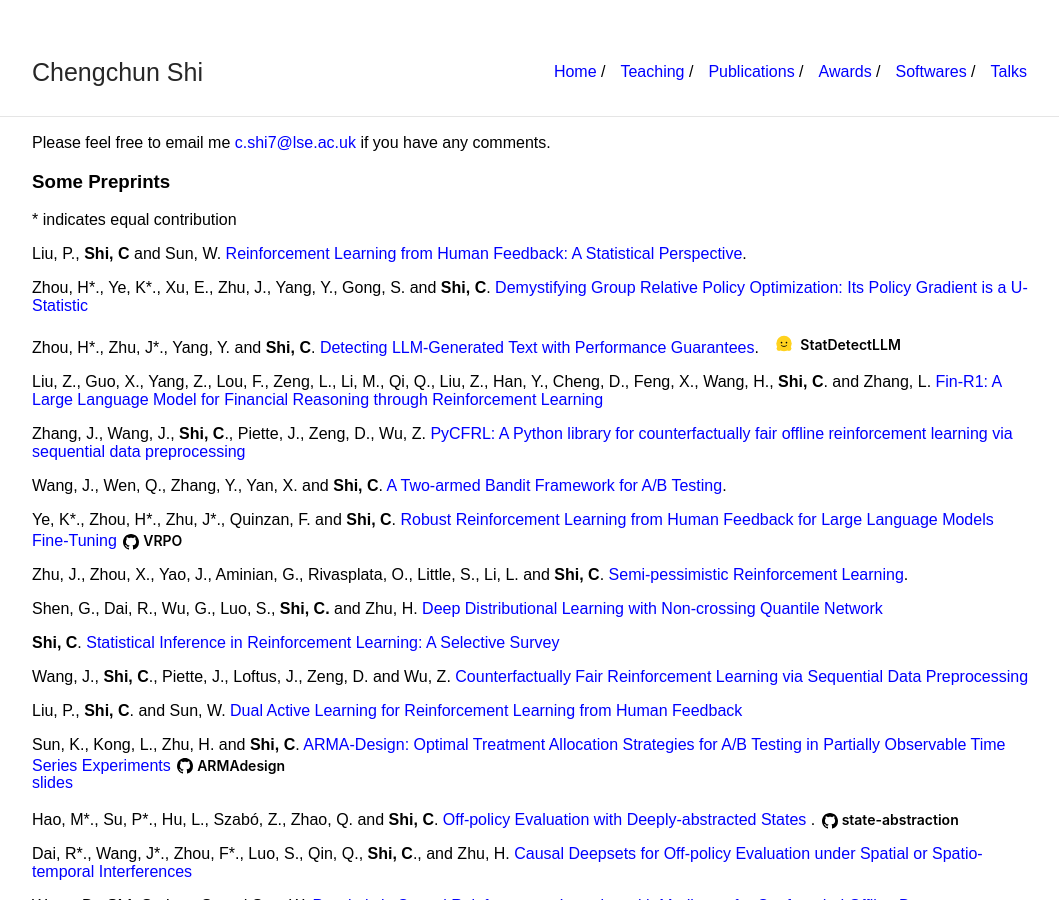
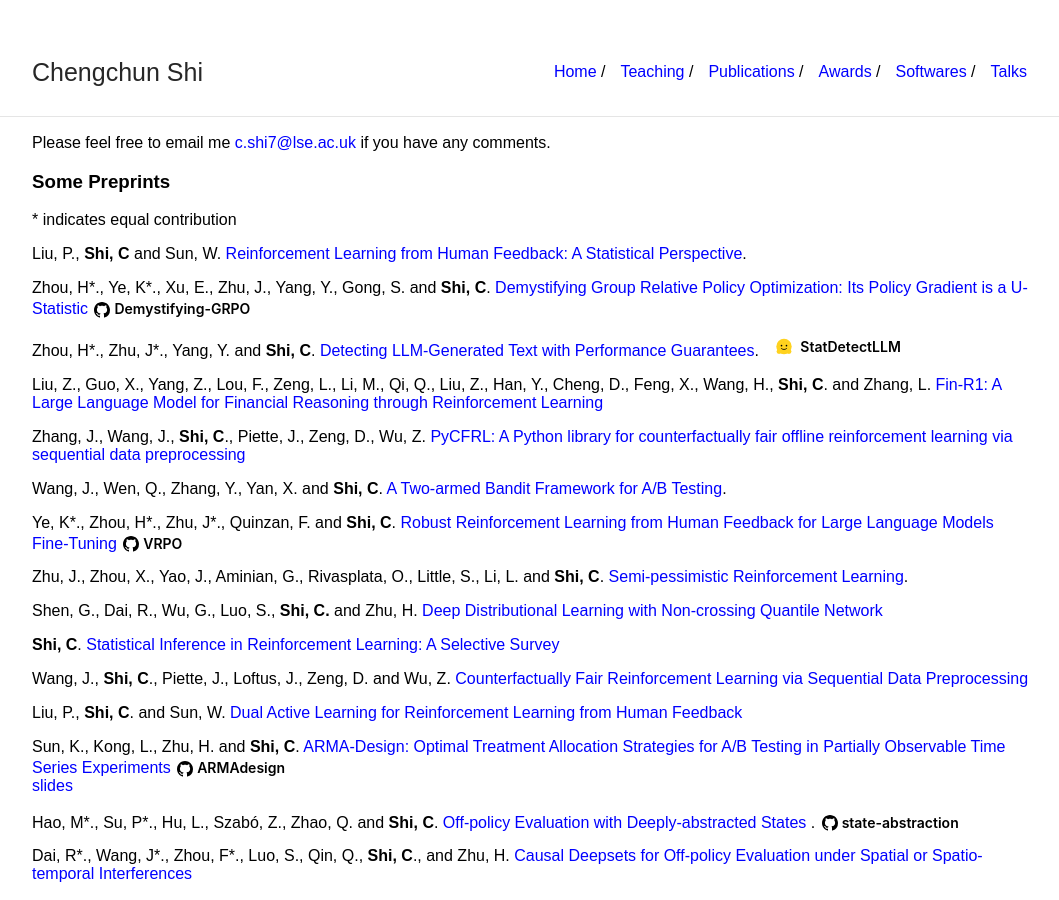
Before and after one commit to callmespring/callmespring.github.io, a Jekyll site: the page built from publication.md, in a window 1280 px wide and 900 px high. Shown: the whole window, without its empty margins (108-1167 px from the left). Built offline with Jekyll 4.4.1, drawn with Linux system fonts in a browser that asks for light colours.

Commit message:
Update publication.md

```diff
--- a/publication.md
+++ b/publication.md
@@ -13,7 +13,7 @@
 
 Liu, P., **Shi, C** and Sun, W. [Reinforcement Learning from Human Feedback: A Statistical Perspective](https://arxiv.org/pdf/2604.02507).
 
-Zhou, H\*., Ye, K\*., Xu, E., Zhu, J., Yang, Y., Gong, S. and **Shi, C**. [Demystifying Group Relative Policy Optimization: Its Policy Gradient is a U-Statistic](http://arxiv.org/abs/2603.01162)
+Zhou, H\*., Ye, K\*., Xu, E., Zhu, J., Yang, Y., Gong, S. and **Shi, C**. [Demystifying Group Relative Policy Optimization: Its Policy Gradient is a U-Statistic](http://arxiv.org/abs/2603.01162) <a href="https://github.com/noncollapse/Demystifying-GRPO" class="gh-module-link"><svg class="gh-icon" viewBox="0 0 16 16"><path d="M8 0C3.58 0 0 3.58 0 8c0 3.54 2.29 6.53 5.47 7.59.4.07.55-.17.55-.38 0-.19-.01-.82-.01-1.49-2.01.37-2.53-.49-2.69-.94-.09-.23-.48-.94-.82-1.13-.28-.15-.68-.52-.01-.53.63-.01 1.08.58 1.23.82.72 1.21 1.87.87 2.33.66.07-.52.28-.87.51-1.07-1.78-.2-3.64-.89-3.64-3.95 0-.87.31-1.59.82-2.15-.08-.2-.36-1.02.08-2.12 0 0 .67-.21 2.2.82.64-.18 1.32-.27 2-.27.68 0 1.36.09 2 .27 1.53-1.04 2.2-.82 2.2-.82.44 1.1.16 1.92.08 2.12.51.56.82 1.27.82 2.15 0 3.07-1.87 3.75-3.65 3.95.29.25.54.73.54 1.48 0 1.07-.01 1.93-.01 2.2 0 .21.15.46.55.38A8.013 8.013 0 0016 8c0-4.42-3.58-8-8-8z"></path></svg><span class="gh-module-badge">Demystifying-GRPO</span></a>
 
 <div class="publication-entry" style="display: flex; align-items: flex-start; margin-bottom: 1em;">
   <div class="pub-content" style="flex: 1;">
```
